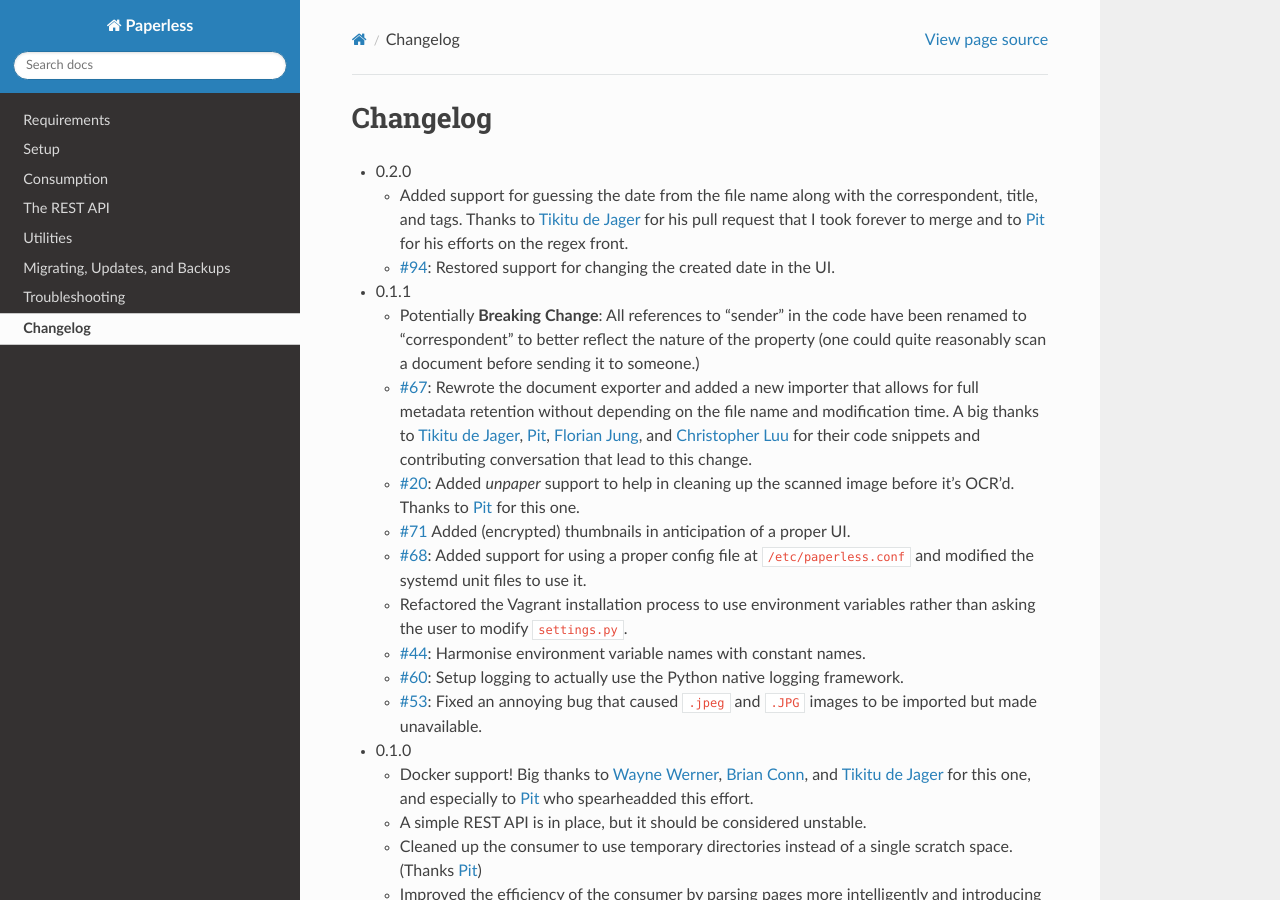
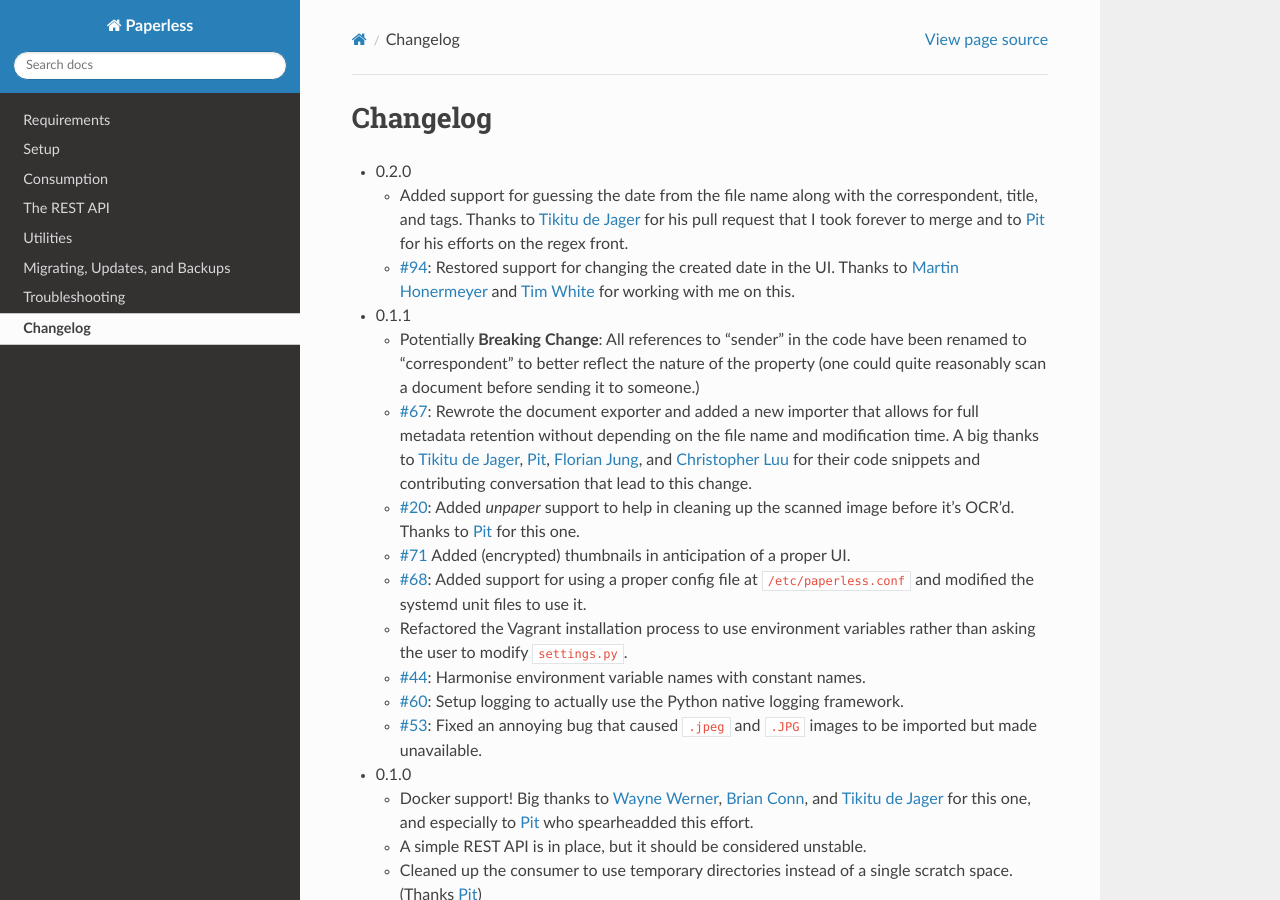
Before and after one commit to repoRangee/Large-scale, a Sphinx documentation site: the page built from docs/changelog.rst, in a window 1280 px wide and 900 px high. Built offline with Sphinx 7.4.7 and the Read the Docs theme 3.1.0, drawn with Linux system fonts in a browser that asks for light colours; formulas are drawn with MathJax 3.

Commit message:
Credit where it's due

```diff
--- a/docs/changelog.rst
+++ b/docs/changelog.rst
@@ -7,7 +7,8 @@ Changelog
     correspondent, title, and tags.  Thanks to `Tikitu de Jager`_ for his pull
     request that I took forever to merge and to `Pit`_ for his efforts on the
     regex front.
-  * `#94`_: Restored support for changing the created date in the UI.
+  * `#94`_: Restored support for changing the created date in the UI.  Thanks
+    to `Martin Honermeyer`_ and `Tim White`_ for working with me on this.
 
 * 0.1.1
 
@@ -94,6 +95,8 @@ Changelog
 .. _Wayne Werner: https://github.com/waynew
 .. _darkmatter: https://github.com/darkmatter
 .. _zedster: https://github.com/zedster
+.. _Martin Honermeyer: https://github.com/djmaze
+.. _Tim White: https://github.com/timwhite
 
 .. _#20: https://github.com/danielquinn/paperless/issues/20
 .. _#44: https://github.com/danielquinn/paperless/issues/44
```
